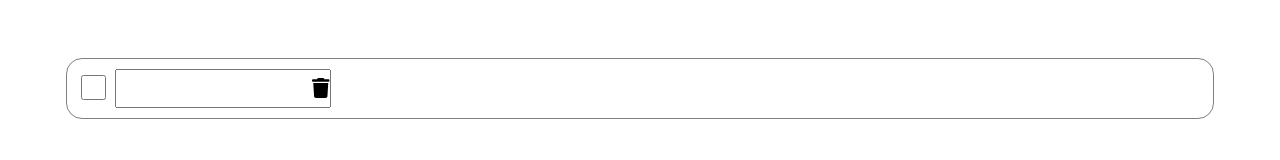
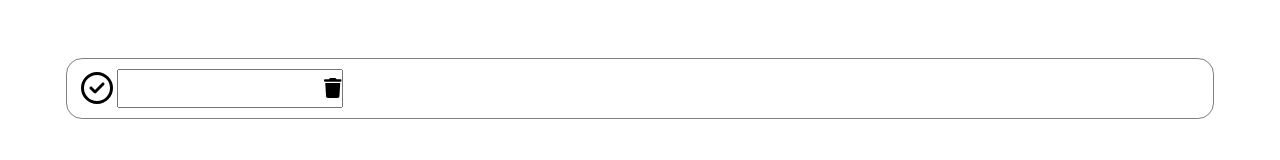
Before and after one commit to cyprste2717218/To-Do-List-App, a React (Create React App) app: page / in a window 1280 px wide. Both pictures are taken after a click on the button 640 px from the left and 625 px from the top of the page. Shown: the part 262-422 px from the top of the page. Built offline with nearby package versions, Linux system fonts and the light colour scheme.

Commit message:
chore: replaced html checkbox with custom font awesome icons rendered with tracked checkbox state

```diff
--- a/src/components/CustomCheckbox.js
+++ b/src/components/CustomCheckbox.js
@@ -1,11 +1,30 @@
-/* import {faCircleCheck as unFilledCheckBox} from '@fortawesome/free-regular-svg-icons';
+import {faCircleCheck as unFilledCheckBox} from '@fortawesome/free-regular-svg-icons';
 import {faCircleCheck as filledCheckBox} from '@fortawesome/free-solid-svg-icons';
-import {FontAwesomeIcon} from '@fortawesome/react-fontawesome'; */
+import {FontAwesomeIcon} from '@fortawesome/react-fontawesome';
 import React from 'react';
 
-const CustomCheckBox = () => {
+import handleToDoContentChange from '../utilities/changingToDoMethods';
+
+const CustomCheckBox = ({toDoChecked, itemKey, setChangedToDoItem, setToDoChecked, setItemText}) => {
+	const handleClick = () => {
+		setToDoChecked(!toDoChecked);
+		handleToDoContentChange(!toDoChecked, itemKey, setItemText, setChangedToDoItem, setToDoChecked);
+		console.log(toDoChecked);
+	};
+
 	return (
-    <div>Custom Check Box</div>
+    <label htmlFor={`check${itemKey}`} >
+        <button
+            type='button'
+            id={`check${itemKey}`}
+            style={{backgroundColor: '#fff', border: '1px solid #fff'}}
+            onClick={handleClick}
+        >
+            <FontAwesomeIcon size='lg' style={{fontSize: '2rem'}} icon={toDoChecked ? filledCheckBox : unFilledCheckBox} />
+
+        </button>
+
+    </label>
 	);
 };
 
--- a/src/components/ToDoListItem.js
+++ b/src/components/ToDoListItem.js
@@ -2,6 +2,7 @@ import React, {useState} from 'react';
 
 import handleToDoContentChange from '../utilities/changingToDoMethods';
 
+import CustomCheckBox from './CustomCheckbox';
 import DeleteButton from './DeleteButton';
 
 const ToDoListItem = ({
@@ -21,13 +22,15 @@ const ToDoListItem = ({
             <span key={itemKey} style={{marginTop: 'auto', marginBottom: 'auto', flexDirection: 'row', display: 'flex'}}>
 
                 <div style={{marginTop: 'auto', marginBottom: 'auto', width: '15%'}}>
-                    <label htmlFor={`check${itemKey}`} />
-                    <input
-                        style={{height: '25px', width: '25px'}}
-                        id={`check${itemKey}`}
-                        type='checkbox' checked={toDoChecked} onChange={e => handleToDoContentChange(
-                    e.target.checked, itemKey, setItemText, setChangedToDoItem, setToDoChecked)}
-                    />
+                    <div style={{display: 'flex', justifyContent: 'center'}}>
+                        <CustomCheckBox
+                            toDoChecked={toDoChecked}
+                            itemKey={itemKey}
+                            setChangedToDoItem={setChangedToDoItem}
+                            setToDoChecked={setToDoChecked}
+                            setItemText={setItemText}
+                        />
+                    </div>
                 </div>
                 <div style={{width: '75%'}}>
                     <label htmlFor={`text${itemKey}`} />
```
